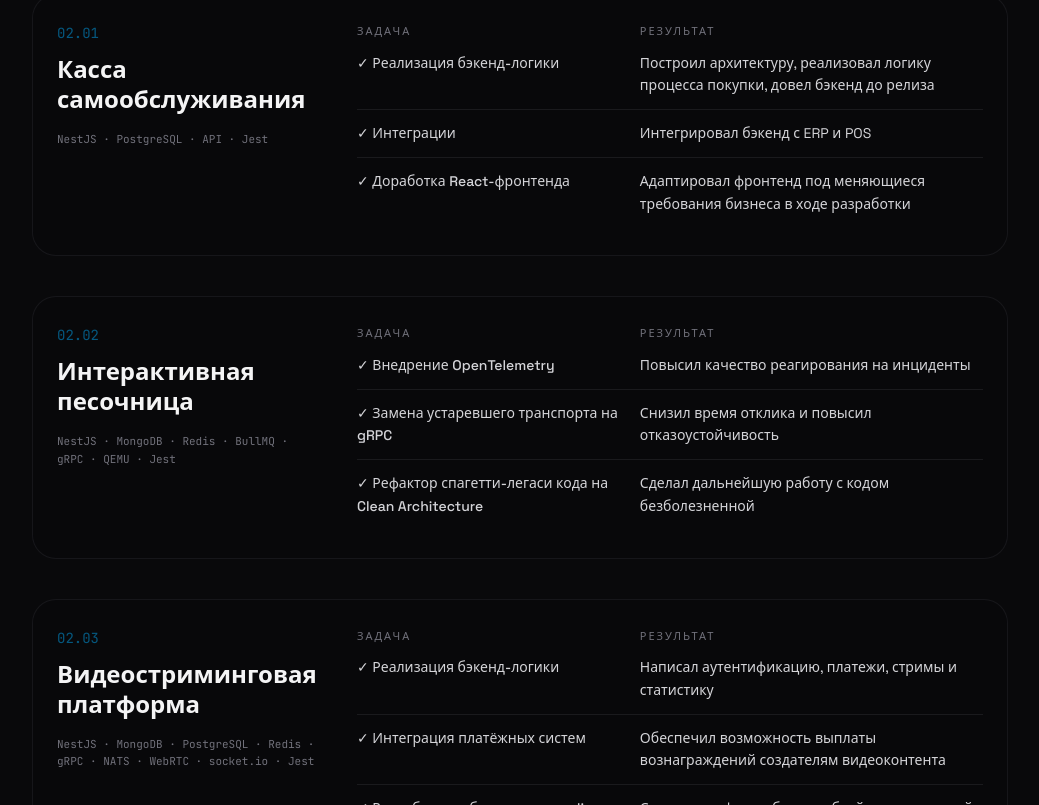
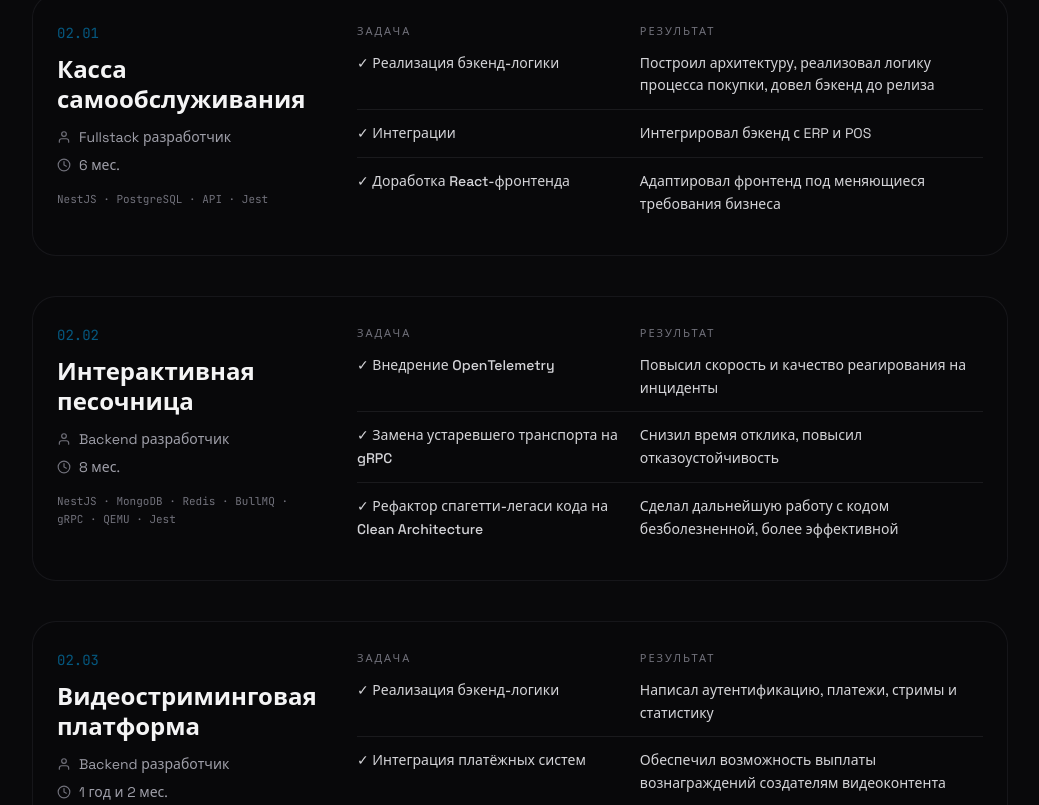
Before and after one commit to osipovts/cv, a React (Vite) app: page / in a window 1280 px wide. Shown: the part 1795-2600 px from the top of the page, without its empty margins (120-1159 px from the left). Built offline with nearby package versions, Linux system fonts and the light colour scheme.

Commit message:
feat: small improvmenets

```diff
--- a/src/components/Experience.tsx
+++ b/src/components/Experience.tsx
@@ -4,6 +4,8 @@ import { Section, fadeIn } from './Section';
 const projects = [
   {
     title: 'Касса самообслуживания',
+    role: 'Fullstack разработчик',
+    duration: '6 мес.',
     cases: [
       {
         case: 'Реализация бэкенд-логики',
@@ -15,31 +17,35 @@ const projects = [
       },
       {
         case: 'Доработка React-фронтенда',
-        result: 'Адаптировал фронтенд под меняющиеся требования бизнеса в ходе разработки',
+        result: 'Адаптировал фронтенд под меняющиеся требования бизнеса',
       },
     ],
     tags: ['NestJS', 'PostgreSQL', 'API', 'Jest'],
   },
   {
     title: 'Интерактивная песочница',
+    role: 'Backend разработчик',
+    duration: '8 мес.',
     cases: [
       {
         case: 'Внедрение OpenTelemetry',
-        result: 'Повысил качество реагирования на инциденты',
+        result: 'Повысил скорость и качество реагирования на инциденты',
       },
       {
         case: 'Замена устаревшего транспорта на gRPC',
-        result: 'Снизил время отклика и повысил отказоустойчивость',
+        result: 'Снизил время отклика, повысил отказоустойчивость',
       },
       {
         case: 'Рефактор спагетти-легаси кода на Clean Architecture',
-        result: 'Сделал дальнейшую работу с кодом безболезненной',
+        result: 'Сделал дальнейшую работу с кодом безболезненной, более эффективной',
       },
     ],
     tags: ['NestJS', 'MongoDB', 'Redis', 'BullMQ', 'gRPC', 'QEMU', 'Jest'],
   },
   {
     title: 'Видеостриминговая платформа',
+    role: 'Backend разработчик',
+    duration: '1 год и 2 мес.',
     cases: [
       {
         case: 'Реализация бэкенд-логики',
@@ -72,10 +78,12 @@ const projects = [
   },
   {
     title: 'Внутренняя ERP предприятия',
+    role: 'Fullstack разработчик',
+    duration: '2 года',
     cases: [
       {
         case: 'Реализация бэкенд-логики',
-        result: 'Ускорил документооборот, автоматизировал процессы, интегрировал ERP с 1С',
+        result: 'Ускорил документооборот, автоматизировал бизнес-процессы, интегрировал ERP с 1С',
       },
       {
         case: 'Создание модуля прогнозирования загруженности производственных цехов',
@@ -120,7 +128,47 @@ export default function Experience() {
                       {project.title}
                     </h3>
 
-                    <div className="mt-4">
+                    {/* Роль и стаж */}
+                    <div className="mt-3 space-y-2 text-sm text-zinc-400 transition-colors duration-300">
+                      <div className="flex items-center gap-2 cursor-help" title="Должность, роль">
+                        <svg
+                          xmlns="http://www.w3.org/2000/svg"
+                          width="14"
+                          height="14"
+                          viewBox="0 0 24 24"
+                          fill="none"
+                          stroke="currentColor"
+                          strokeWidth="2"
+                          strokeLinecap="round"
+                          strokeLinejoin="round"
+                          className="text-zinc-500"
+                        >
+                          <path d="M20 21v-2a4 4 0 0 0-4-4H8a4 4 0 0 0-4 4v2"></path>
+                          <circle cx="12" cy="7" r="4"></circle>
+                        </svg>
+                        <span>{project.role}</span>
+                      </div>
+                      <div className="flex items-center gap-2 cursor-help" title="Стаж">
+                        <svg
+                          xmlns="http://www.w3.org/2000/svg"
+                          width="14"
+                          height="14"
+                          viewBox="0 0 24 24"
+                          fill="none"
+                          stroke="currentColor"
+                          strokeWidth="2"
+                          strokeLinecap="round"
+                          strokeLinejoin="round"
+                          className="text-zinc-500"
+                        >
+                          <circle cx="12" cy="12" r="10"></circle>
+                          <polyline points="12 6 12 12 16 14"></polyline>
+                        </svg>
+                        <span>{project.duration}</span>
+                      </div>
+                    </div>
+
+                    <div className="mt-4 cursor-help" title="Основной технологический стек">
                       <p className="font-mono text-[11px] leading-relaxed text-zinc-500 transition-colors duration-300">
                         {project.tags.join(' · ')}
                       </p>
--- a/src/components/Hero.tsx
+++ b/src/components/Hero.tsx
@@ -143,6 +143,7 @@ export default function Hero() {
             className="text-left max-w-lg text-[0.95rem] leading-relaxed text-zinc-400"
           >
             Привет! Меня зовут Алексей Осипов, я backend разработчик с коммерческим опытом 4+ года.
+            Так же открыт к задачам по React-фронтенду.
           </motion.p>
 
           <motion.p
```
